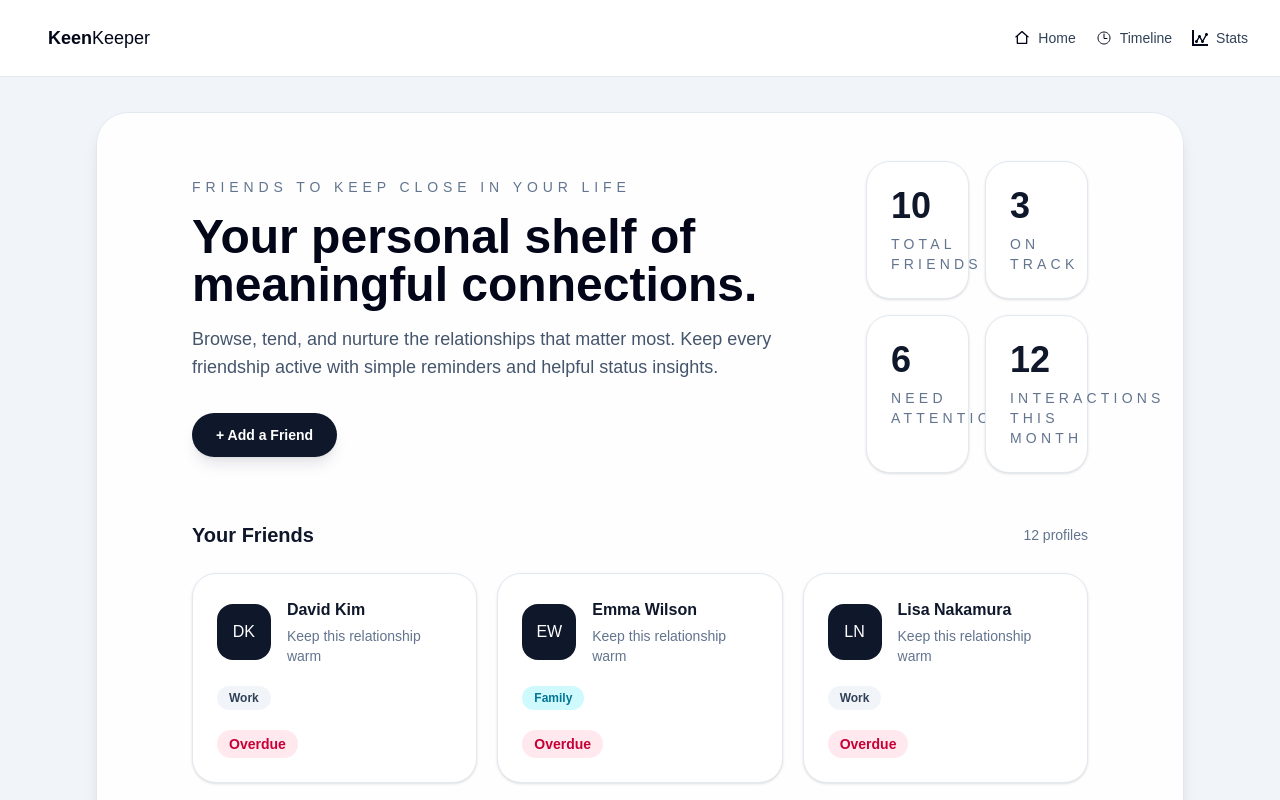
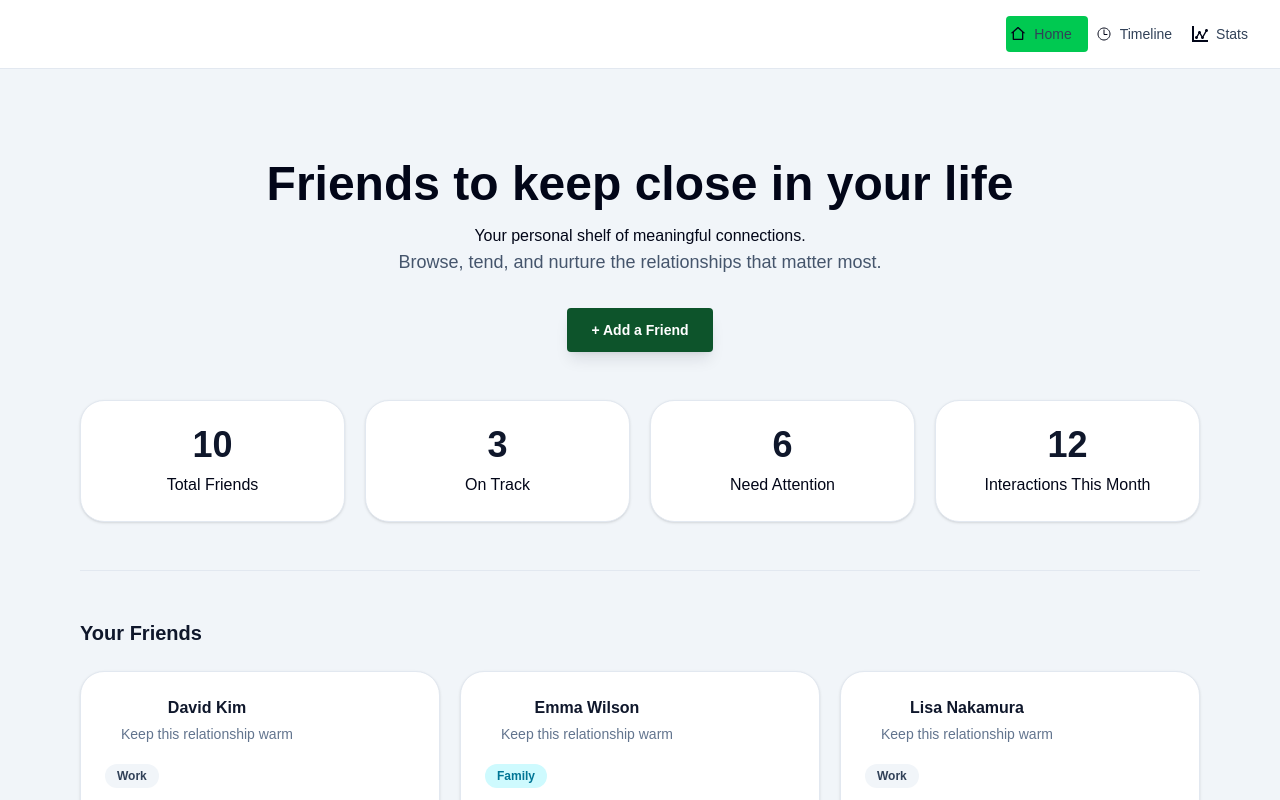
Before and after one commit to SanjoyTheDeveloper/KeenKeeper, a Next.js app: page / in a window 1280 px wide. Shown: the top 800 px of the page. Built offline with nearby package versions, Linux system fonts and the light colour scheme.

Commit message:
create json data

```diff
--- /dev/null
+++ b/public/contacts.json
@@ -0,0 +1,227 @@
+[
+    {
+        "id": 1,
+        "name": "John Doe",
+        "picture": "https://randomuser.me/api/portraits/men/32.jpg",
+        "email": "john@example.com",
+        "days_since_contact": 12,
+        "status": "overdue",
+        "tags": [
+            "college",
+            "close friend"
+        ],
+        "bio": "Met in university. Love hiking together.",
+        "goal": 14,
+        "next_due_date": "2025-07-20"
+    },
+    {
+        "id": 2,
+        "name": "Mia Patel",
+        "picture": "https://randomuser.me/api/portraits/women/65.jpg",
+        "email": "mia.patel@example.com",
+        "days_since_contact": 5,
+        "status": "due",
+        "tags": [
+            "work",
+            "project"
+        ],
+        "bio": "Graphic designer from the agency. Collaborating on the new campaign.",
+        "goal": 10,
+        "next_due_date": "2025-04-21"
+    },
+    {
+        "id": 3,
+        "name": "Carlos Ramirez",
+        "picture": "https://randomuser.me/api/portraits/men/75.jpg",
+        "email": "carlos.r@example.com",
+        "days_since_contact": 22,
+        "status": "overdue",
+        "tags": [
+            "family",
+            "cousin"
+        ],
+        "bio": "Cousin who lives two states away. We plan road trips every summer.",
+        "goal": 18,
+        "next_due_date": "2025-05-10"
+    },
+    {
+        "id": 4,
+        "name": "Amira Hassan",
+        "picture": "https://randomuser.me/api/portraits/women/47.jpg",
+        "email": "amira.hassan@example.com",
+        "days_since_contact": 3,
+        "status": "on track",
+        "tags": [
+            "book club",
+            "friend"
+        ],
+        "bio": "We meet monthly to discuss books and new cafes.",
+        "goal": 7,
+        "next_due_date": "2025-04-18"
+    },
+    {
+        "id": 5,
+        "name": "Noah Johnson",
+        "picture": "https://randomuser.me/api/portraits/men/12.jpg",
+        "email": "noah.johnson@example.com",
+        "days_since_contact": 30,
+        "status": "overdue",
+        "tags": [
+            "neighbor",
+            "gym buddy"
+        ],
+        "bio": "Lives nearby and often runs together in the park.",
+        "goal": 21,
+        "next_due_date": "2025-05-05"
+    },
+    {
+        "id": 6,
+        "name": "Li Wei",
+        "picture": "https://randomuser.me/api/portraits/men/56.jpg",
+        "email": "li.wei@example.com",
+        "days_since_contact": 9,
+        "status": "on track",
+        "tags": [
+            "school",
+            "mentor"
+        ],
+        "bio": "Former professor and mentor in analytics. Always generous with advice.",
+        "goal": 12,
+        "next_due_date": "2025-04-25"
+    },
+    {
+        "id": 7,
+        "name": "Sofia Romano",
+        "picture": "https://randomuser.me/api/portraits/women/33.jpg",
+        "email": "sofia.romano@example.com",
+        "days_since_contact": 16,
+        "status": "due",
+        "tags": [
+            "travel",
+            "friend"
+        ],
+        "bio": "Met on a trip abroad. Shares travel plans and food recommendations.",
+        "goal": 14,
+        "next_due_date": "2025-04-28"
+    },
+    {
+        "id": 8,
+        "name": "Ethan Brooks",
+        "picture": "https://randomuser.me/api/portraits/men/88.jpg",
+        "email": "ethan.brooks@example.com",
+        "days_since_contact": 2,
+        "status": "on track",
+        "tags": [
+            "startup",
+            "partner"
+        ],
+        "bio": "Co-founder on the new app project. We sync twice a week.",
+        "goal": 6,
+        "next_due_date": "2025-04-17"
+    },
+    {
+        "id": 9,
+        "name": "Priya Singh",
+        "picture": "https://randomuser.me/api/portraits/women/52.jpg",
+        "email": "priya.singh@example.com",
+        "days_since_contact": 19,
+        "status": "overdue",
+        "tags": [
+            "family",
+            "aunt"
+        ],
+        "bio": "Aunt who loves to share new recipes and family stories.",
+        "goal": 16,
+        "next_due_date": "2025-05-01"
+    },
+    {
+        "id": 10,
+        "name": "Noelle Carter",
+        "picture": "https://randomuser.me/api/portraits/women/14.jpg",
+        "email": "noelle.carter@example.com",
+        "days_since_contact": 11,
+        "status": "due",
+        "tags": [
+            "music",
+            "bandmate"
+        ],
+        "bio": "Bandmate from college. We still rehearse and catch up often.",
+        "goal": 13,
+        "next_due_date": "2025-04-23"
+    },
+    {
+        "id": 11,
+        "name": "Avery Nguyen",
+        "picture": "https://randomuser.me/api/portraits/women/21.jpg",
+        "email": "avery.nguyen@example.com",
+        "days_since_contact": 7,
+        "status": "on track",
+        "tags": [
+            "colleague",
+            "mentor"
+        ],
+        "bio": "Works in product design and often gives feedback on prototypes.",
+        "goal": 9,
+        "next_due_date": "2025-04-24"
+    },
+    {
+        "id": 12,
+        "name": "Marcus Lee",
+        "picture": "https://randomuser.me/api/portraits/men/23.jpg",
+        "email": "marcus.lee@example.com",
+        "days_since_contact": 20,
+        "status": "overdue",
+        "tags": [
+            "friend",
+            "gaming"
+        ],
+        "bio": "We met through a gaming group and still plan monthly sessions.",
+        "goal": 17,
+        "next_due_date": "2025-05-02"
+    },
+    {
+        "id": 13,
+        "name": "Naomi Flores",
+        "picture": "https://randomuser.me/api/portraits/women/44.jpg",
+        "email": "naomi.flores@example.com",
+        "days_since_contact": 4,
+        "status": "due",
+        "tags": [
+            "fitness",
+            "trainer"
+        ],
+        "bio": "My personal trainer and accountability partner for wellness goals.",
+        "goal": 8,
+        "next_due_date": "2025-04-20"
+    },
+    {
+        "id": 14,
+        "name": "Julian Brooks",
+        "picture": "https://randomuser.me/api/portraits/men/45.jpg",
+        "email": "julian.brooks@example.com",
+        "days_since_contact": 13,
+        "status": "due",
+        "tags": [
+            "volunteer",
+            "community"
+        ],
+        "bio": "We volunteer together at the local community garden.",
+        "goal": 15,
+        "next_due_date": "2025-04-29"
+    },
+    {
+        "id": 15,
+        "name": "Sara Kim",
+        "picture": "https://randomuser.me/api/portraits/women/69.jpg",
+        "email": "sara.kim@example.com",
+        "days_since_contact": 18,
+        "status": "overdue",
+        "tags": [
+            "family",
+            "sister"
+        ],
+        "bio": "Younger sister who checks in regularly but lives in another city.",
+        "goal": 20,
+        "next_due_date": "2025-05-04"
+    }
+]
--- a/src/ui/KeenKeeperDashboard.tsx
+++ b/src/ui/KeenKeeperDashboard.tsx
@@ -39,7 +39,7 @@ function StatCard({ value, label }: { value: number; label: string }) {
     return (
         <div className="rounded-3xl border border-slate-200 bg-white p-6 shadow-sm">
             <p className="text-4xl font-semibold text-slate-900">{value}</p>
-            <p className="mt-2 text-sm uppercase tracking-[0.3em] text-slate-500">{label}</p>
+            <p className="mt-2 ">{label}</p>
         </div>
     );
 }
@@ -48,12 +48,7 @@ function FriendCard({ name, status, tags }: { name: string; status: string; tags
     return (
         <div className="rounded-3xl border border-slate-200 bg-white p-6 shadow-sm transition hover:-translate-y-1 hover:shadow-md">
             <div className="flex items-center gap-4">
-                <div className="flex h-14 w-14 items-center justify-center rounded-2xl bg-slate-900 text-white">
-                    {name
-                        .split(" ")
-                        .map((part) => part[0])
-                        .join("")}
-                </div>
+                <img src="" alt="" />
                 <div>
                     <p className="font-semibold text-slate-900">{name}</p>
                     <p className="mt-1 text-sm text-slate-500">Keep this relationship warm</p>
@@ -78,33 +73,38 @@ export default function KeenKeeperDashboard() {
         <div className="min-h-screen bg-slate-100 text-slate-950">
             <Navber />
 
-            <main className="mx-auto max-w-6xl px-4 pb-16 pt-28 sm:px-6 lg:px-8">
-                <section className="rounded-4xl border border-slate-200 bg-white/90 p-8 shadow-lg backdrop-blur-xl sm:p-12">
-                    <div className="mx-auto max-w-4xl">
-                        <div className="flex flex-col gap-8 lg:flex-row lg:items-center lg:justify-between">
-                            <div className="max-w-2xl">
-                                <p className="text-sm uppercase tracking-[0.35em] text-slate-500">Friends to keep close in your life</p>
-                                <h1 className="mt-4 text-4xl font-bold text-slate-950 sm:text-5xl">Your personal shelf of meaningful connections.</h1>
-                                <p className="mt-4 text-base leading-7 text-slate-600 sm:text-lg">
-                                    Browse, tend, and nurture the relationships that matter most. Keep every friendship active with simple reminders and helpful status insights.
-                                </p>
-                                <button className="mt-8 inline-flex items-center justify-center rounded-full bg-slate-900 px-6 py-3 text-sm font-semibold text-white shadow-lg shadow-slate-900/10 transition hover:bg-slate-700">
+            <main className="mx-auto max-w-8xl px-4 pb-16 pt-28 sm:px-6 lg:px-8">
+                <section className="  p-8 sm:p-12">
+                    <div className="mx-auto max-w-7xl">
+                    <div>
+                        <div className="text-center  ">
+                            <p className="text-5xl font-bold">Friends to keep close in your life</p>
+                            <h1 className="mt-4 ">Your personal shelf of meaningful connections.</h1>
+                            <p className=" text-base leading-7 text-slate-600 sm:text-lg">
+                                Browse, tend, and nurture the relationships that matter most.
+                            </p>
+                            </div>
+                            <div className="flex justify-center">
+                                <button className="mt-8 inline-flex items-center justify-center rounded-sm bg-green-900 px-6 py-3 text-sm font-semibold text-white shadow-lg shadow-slate-900/10 transition hover:bg-slate-700">
                                     + Add a Friend
                                 </button>
                             </div>
-                            <div className="grid gap-4 sm:grid-cols-2 lg:w-96">
-                                {stats.map((stat) => (
-                                    <StatCard key={stat.label} value={stat.value} label={stat.label} />
-                                ))}
-                            </div>
+
+
+                        </div>
+                        <div className="mt-12 grid gap-5 sm:grid-cols-2 lg:grid-cols-4 text-center">
+                            {stats.map((stat) => (
+                                <StatCard key={stat.label} value={stat.value} label={stat.label} />
+                            ))}
                         </div>
 
-                        <div className="mt-12">
+
+                        <div className="mt-12 border-t border-slate-200 pt-12">
                             <div className="flex items-center justify-between">
                                 <h2 className="text-xl font-semibold text-slate-900">Your Friends</h2>
-                                <span className="text-sm text-slate-500">12 profiles</span>
+
                             </div>
-                            <div className="mt-6 grid gap-5 sm:grid-cols-2 xl:grid-cols-3">
+                            <div className="mt-6 grid gap-5 sm:grid-cols-2 xl:grid-cols-3  text-center">
                                 {friends.map((friend, index) => (
                                     <FriendCard key={`${friend.name}-${index}`} name={friend.name} status={friend.status} tags={friend.tags} />
                                 ))}
--- a/src/ui/Navber.jsx
+++ b/src/ui/Navber.jsx
@@ -8,17 +8,16 @@ export function Navber() {
             <div className="mx-auto flex max-w-9xl items-center justify-between px-4 py-4 sm:px-6 lg:px-8">
                 <div className="flex items-center gap-3">
                     <div className="rounded-3xl  px-4 py-2 text-lg  ">
-                        <span className="font-bold">Keen</span>
-                        <span >Keeper</span>
+                        <img src="" alt="" />
 
                     </div>
 
                 </div>
                 <nav className="flex items-center gap-2">
 
-                   <span><RiHome2Line /></span><button className="rounded-ful text-sm mr-3 font-medium text-slate-700 transition hover:bg-slate-100">Home</button>
-                    <span><IoTimeOutline /></span><button className="rounded-full text-sm mr-3 font-medium text-slate-700 transition hover:bg-slate-100">Timeline</button>
-                    <span><ImStatsDots /></span><button className="rounded-full  text-sm font-medium text-slate-700 transition hover:bg-slate-100">Stats</button>
+                   <span className="flex bg-green-500 py-2 px-1 rounded-sm items-center gap-2"><RiHome2Line /><button className="rounded-ful text-sm mr-3 font-medium text-slate-700 transition">Home</button></span>
+                    <span className="flex items-center gap-2"><IoTimeOutline /><button className="rounded-full text-sm mr-3 font-medium text-slate-700 transition ">Timeline</button></span>
+                    <span className="flex items-center gap-2"><ImStatsDots /><button className="rounded-full  text-sm font-medium text-slate-700 transition ">Stats</button></span>
                 </nav>
             </div>
         </header>
```
